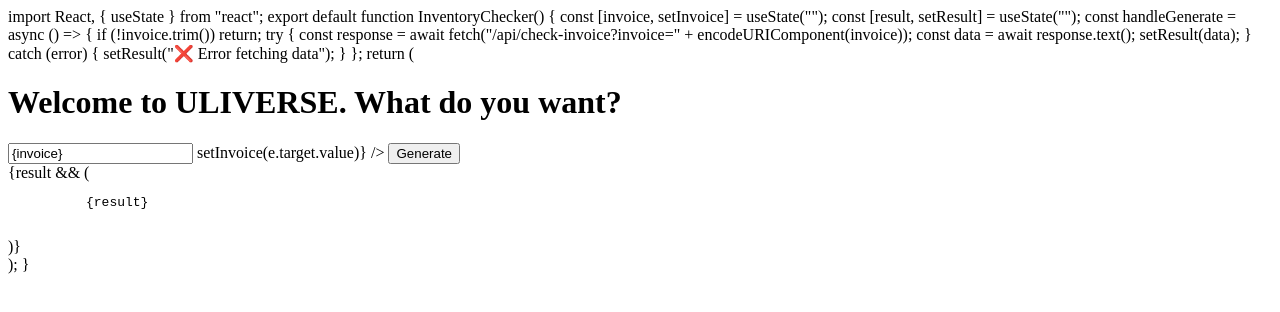
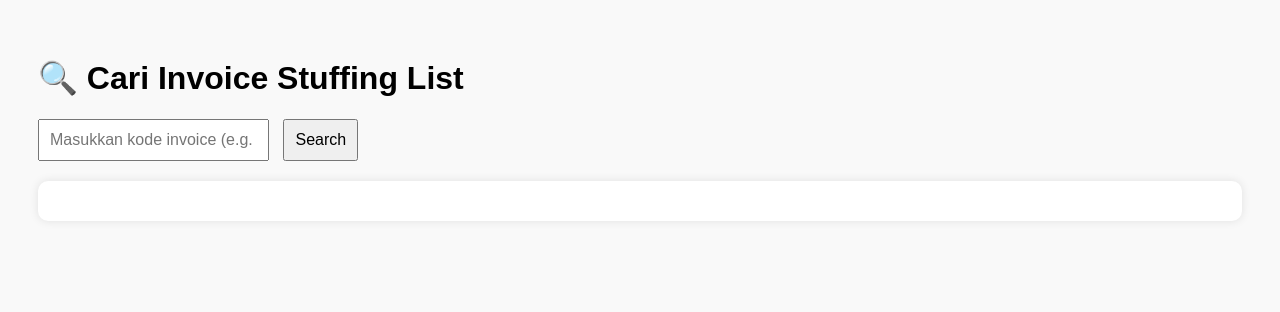
Before and after one commit to ShafahmadxX69/ULIVERSE, a plain HTML site: page index.html in a window 1280 px wide. Drawn offline with Linux system fonts and the light colour scheme.

Commit message:
Update index.html

```diff
--- a/index.html
+++ b/index.html
@@ -1,43 +1,39 @@
-import React, { useState } from "react";
+<!DOCTYPE html>
+<html lang="en">
+<head>
+  <meta charset="UTF-8">
+  <title>Stuffing List Lookup</title>
+  <style>
+    body { font-family: Arial; background: #f9f9f9; padding: 30px; }
+    input, button { padding: 10px; margin-right: 10px; font-size: 16px; }
+    #result { background: #fff; padding: 20px; margin-top: 20px; border-radius: 10px; box-shadow: 0 0 10px rgba(0,0,0,0.1); }
+  </style>
+</head>
+<body>
+  <h1>🔍 Cari Invoice Stuffing List</h1>
+  <input type="text" id="invoice" placeholder="Masukkan kode invoice (e.g. INV-E2500174)">
+  <button onclick="searchInvoice()">Search</button>
 
-export default function InventoryChecker() {
-  const [invoice, setInvoice] = useState("");
-  const [result, setResult] = useState("");
+  <div id="result"></div>
 
-  const handleGenerate = async () => {
-    if (!invoice.trim()) return;
-    try {
-      const response = await fetch("/api/check-invoice?invoice=" + encodeURIComponent(invoice));
-      const data = await response.text();
-      setResult(data);
-    } catch (error) {
-      setResult("❌ Error fetching data");
+  <script>
+    async function searchInvoice() {
+      const invoice = document.getElementById("invoice").value.trim();
+      if (!invoice) return alert("Masukkan invoice terlebih dahulu!");
+
+      const resultDiv = document.getElementById("result");
+      resultDiv.innerHTML = "⏳ Mencari...";
+
+      try {
+        const url = `https://script.google.com/macros/s/AKfycbyFOQv0bb0Ps7T-xV5whmkHEhXNMS6tRAT6FPePslFiE1B1oIkt7kMKFHYryA2l-2c/exec?inv=${invoice}`;
+        const response = await fetch(url);
+        const data = await response.text();
+        resultDiv.innerHTML = data;
+      } catch (err) {
+        resultDiv.innerHTML = "❌ Gagal mengambil data.";
+        console.error(err);
+      }
     }
-  };
-
-  return (
-    <div className="flex flex-col items-center justify-center min-h-screen p-4 bg-gray-100">
-      <h1 className="text-3xl font-bold mb-6 text-center">Welcome to ULIVERSE. What do you want?</h1>
-      <div className="flex w-full max-w-xl">
-        <input
-          type="text"
-          className="flex-grow border border-gray-300 rounded-l-lg px-4 py-2 focus:outline-none"
-          placeholder="Enter INV number..."
-          value={invoice}
-          onChange={(e) => setInvoice(e.target.value)}
-        />
-        <button
-          onClick={handleGenerate}
-          className="bg-blue-600 text-white px-6 py-2 rounded-r-lg hover:bg-blue-700"
-        >
-          Generate
-        </button>
-      </div>
-      {result && (
-        <pre className="mt-6 whitespace-pre-wrap bg-white p-4 rounded-lg shadow-md w-full max-w-3xl">
-          {result}
-        </pre>
-      )}
-    </div>
-  );
-}
+  </script>
+</body>
+</html>
```
